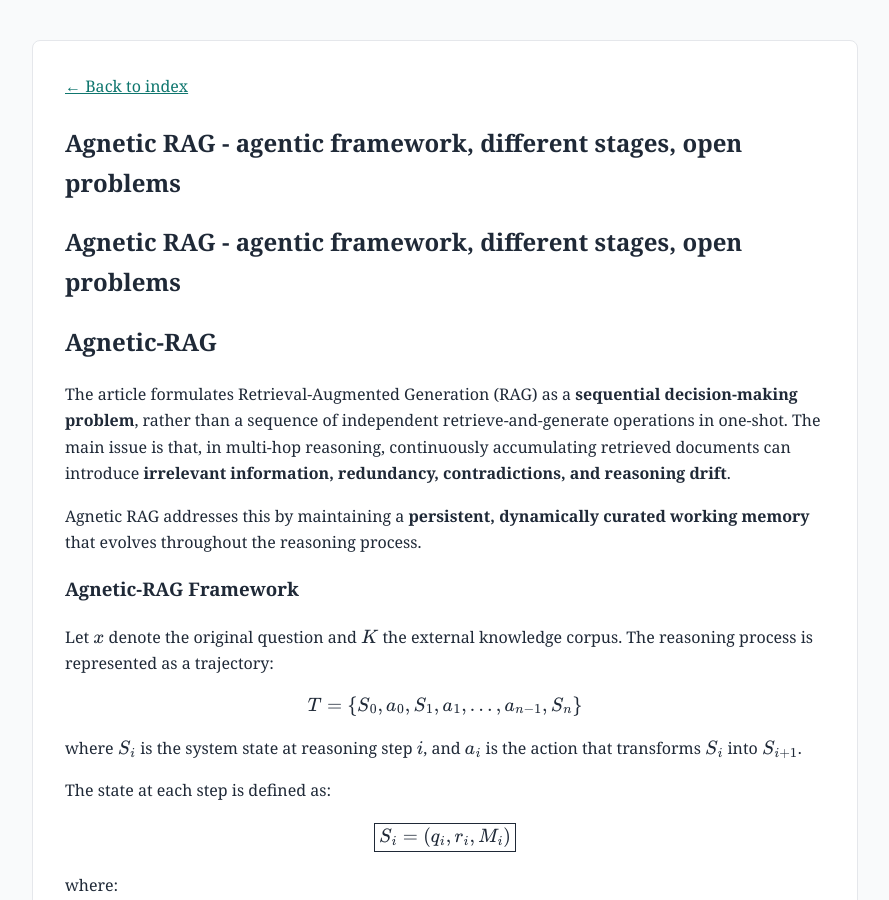
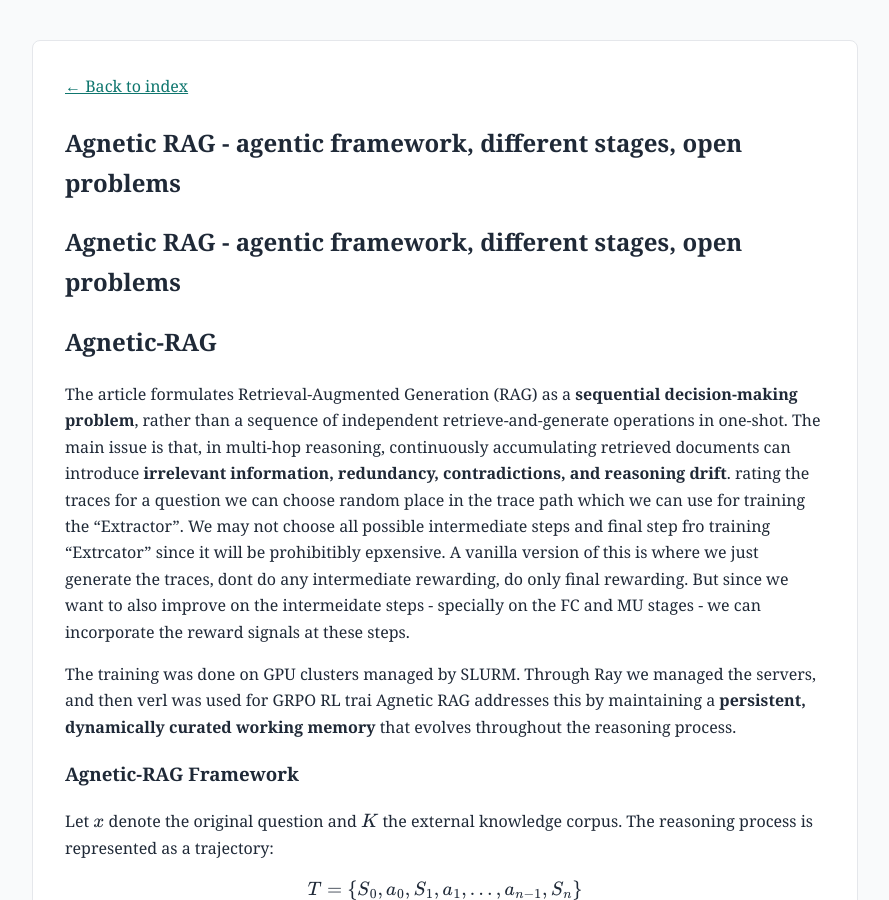
Before and after one commit to soumik-github/soumik_mandal, a Jekyll site: the page built from markdown_articles/Agentic_RAG.md, in a window 1280 px wide and 900 px high. Shown: the whole window, without its empty margins (195-1084 px from the left). Built offline with Jekyll 4.4.1, drawn with Linux system fonts in a browser that asks for light colours.

Commit message:
adding RL training 7

```diff
--- a/markdown_articles/Agentic_RAG.md
+++ b/markdown_articles/Agentic_RAG.md
@@ -13,7 +14,9 @@ independent retrieve-and-generate operations in one-shot. The main issue is that
 multi-hop reasoning, continuously accumulating retrieved documents can
 introduce **irrelevant information, redundancy, contradictions, and
 reasoning drift**.
+rating the traces for a question we can choose random place in the trace path which we can use for training the "Extractor". We may not choose all possible intermediate steps and final step fro training "Extrcator" since it will be prohibitibly epxensive. A vanilla version of this is where we just generate the traces, dont do any intermediate rewarding, do only final rewarding. But since we want to also improve on the intermeidate steps - specially on the FC and MU stages - we can incorporate the reward signals at these steps.
 
+The training was done on GPU clusters managed by SLURM. Through Ray we managed the servers, and then verl was used for GRPO RL trai
 Agnetic RAG addresses this by maintaining a
 **persistent, dynamically curated working memory** that evolves
 throughout the reasoning process.
```
Also changed, not shown: other parts of markdown_articles/Agentic_RAG.md (+1 -0 lines), markdown_articles/RL_training.md (added, +34 -0 lines).
